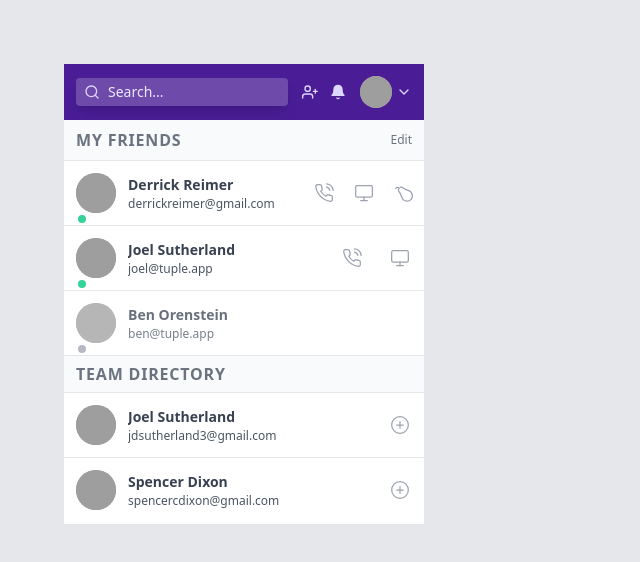
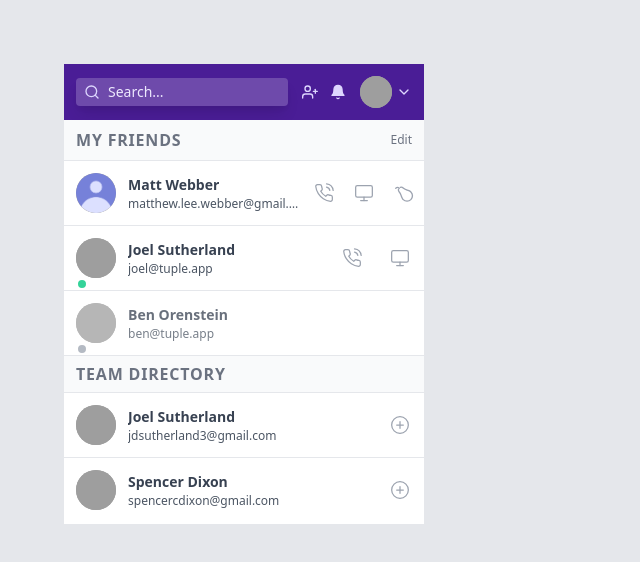
Before and after one commit to matthew-webber/tuple, a React (Create React App) app: page / in a window 1280 px wide. Shown: the top 562 px of the page, without its empty margins (0-640 px from the left). Built offline with nearby package versions, Linux system fonts and the light colour scheme; grey boxes are pictures that could not be loaded.

Commit message:
userCard
WIP

```diff
--- a/package.json
+++ b/package.json
@@ -9,6 +9,7 @@
     "@testing-library/user-event": "^12.8.3",
     "normalize.css": "^8.0.1",
     "react": "^17.0.2",
+    "react-awesome-reveal": "^3.8.1",
     "react-dom": "^17.0.2",
     "react-scripts": "4.0.3",
     "web-vitals": "^1.1.2"
--- /dev/null
+++ b/src/layout/Gravatar.js
@@ -0,0 +1,20 @@
+import React from 'react'
+import gravatar from '../media/missing-gravatar-purple.png'
+
+const Gravatar = () => {
+  return (
+    <div>
+      <img
+        src={gravatar}
+        className='absolute top-0 left-0 w-10 h-10 rounded-full'
+      />
+    </div>
+  )
+}
+
+const gravatarStyle = {
+  height: '40px',
+  width: '40px',
+}
+
+export default Gravatar
--- /dev/null
+++ b/src/layout/UserCard.js
@@ -0,0 +1,167 @@
+import React, {useState} from 'react'
+import Loading from '../Loading'
+import Gravatar from './Gravatar'
+
+const UserCard = ({userInfo, presence}) => {
+  const {imgThumb, userName, userEmail} = userInfo
+
+  const [loading, setLoading] = useState(false)
+
+  const pearClick = () => {
+    setLoading(true)
+    const revertLoading = () => {
+      setLoading(false)
+    }
+    setTimeout(revertLoading, 2000)
+  }
+
+  const getStatusColor = (p) => {
+    return p === 'online'
+      ? 'bg-green-400'
+      : p === 'offline'
+      ? 'bg-gray-400'
+      : p === 'call'
+      ? 'bg-red-400'
+      : null
+  }
+
+  const statusColor = getStatusColor(presence)
+
+  return (
+    <div className='border-b flex items-center leading-normal border-gray-200 hover:bg-gray-50 transition duration-150 ease-in-out'>
+      <div className='flex-shrink-0 flex items-center justify-end transition-all duration-150 ease-in-out overflow-hidden w-0'>
+        <button
+          type='button'
+          className='flex items-center justify-center h-6 w-6'
+        >
+          <div className='text-red-700 hover:text-red-600 transition duration-150 ease-in-out'>
+            <svg
+              xmlns='http://www.w3.org/2000/svg'
+              width='20'
+              height='20'
+              viewBox='0 0 24 24'
+              fill='currentColor'
+              stroke='currentColor'
+              strokeWidth='1.5'
+              stroke-linecap='round'
+              stroke-linejoin='round'
+              className='feather feather-minus-circle'
+            >
+              <circle cx='12' cy='12' r='10'></circle>
+              <line x1='8' y1='12' x2='16' y2='12' stroke='#fff'></line>
+            </svg>
+          </div>
+        </button>
+      </div>
+      <div className='relative p-3 flex-shrink-0 '>
+        <div className='relative w-10 h-10'>
+          <img
+            src='./missing-gravatar-purple.png'
+            className='absolute top-0 left-0 w-10 h-10 rounded-full'
+          />
+          {imgThumb}
+        </div>
+        <div
+          className={`absolute w-3 h-3 rounded-full border-2 border-white ${statusColor}`}
+          style={{bottom: '10', right: '10'}}
+        ></div>
+      </div>
+      <div className='flex-grow pr-0 min-w-0'>
+        <h2 className='pb-px flex items-center text-sm font-bold text-gray-700'>
+          <div className='flex-shrink truncate'>{userName}</div>
+        </h2>
+        <p className='truncate text-xs text-gray-600'>{userEmail}</p>
+      </div>
+      <div className='px-2'>
+        <button
+          type='button'
+          className='flex items-center justify-center h-6 w-6'
+        >
+          <div className='text-gray-400 hover:text-gray-500 transition duration-150 ease-in-out'>
+            <svg
+              xmlns='http://www.w3.org/2000/svg'
+              width='20'
+              height='20'
+              viewBox='0 0 24 24'
+              fill='none'
+              stroke='currentColor'
+              strokeWidth='1.5'
+              stroke-linecap='round'
+              stroke-linejoin='round'
+              className='feather feather-phone-call'
+            >
+              <path d='M15.05 5A5 5 0 0 1 19 8.95M15.05 1A9 9 0 0 1 23 8.94m-1 7.98v3a2 2 0 0 1-2.18 2 19.79 19.79 0 0 1-8.63-3.07 19.5 19.5 0 0 1-6-6 19.79 19.79 0 0 1-3.07-8.67A2 2 0 0 1 4.11 2h3a2 2 0 0 1 2 1.72 12.84 12.84 0 0 0 .7 2.81 2 2 0 0 1-.45 2.11L8.09 9.91a16 16 0 0 0 6 6l1.27-1.27a2 2 0 0 1 2.11-.45 12.84 12.84 0 0 0 2.81.7A2 2 0 0 1 22 16.92z'></path>
+            </svg>
+          </div>
+        </button>
+      </div>
+      <div className='px-2'>
+        <button
+          type='button'
+          className='flex items-center justify-center h-6 w-6'
+        >
+          <div className='text-gray-400 hover:text-gray-500 transition duration-150 ease-in-out'>
+            <svg
+              xmlns='http://www.w3.org/2000/svg'
+              width='20'
+              height='20'
+              viewBox='0 0 24 24'
+              fill='none'
+              stroke='currentColor'
+              strokeWidth='1.5'
+              stroke-linecap='round'
+              stroke-linejoin='round'
+              className='feather feather-monitor'
+            >
+              <rect x='2' y='3' width='20' height='14' rx='2' ry='2'></rect>
+              <line x1='8' y1='21' x2='16' y2='21'></line>
+              <line x1='12' y1='17' x2='12' y2='21'></line>
+            </svg>
+          </div>
+        </button>
+      </div>
+      <div className='px-2'>
+        <div className='pear'>
+          {!loading ? (
+            <button
+              onClick={() => pearClick()}
+              type='button'
+              className='flex items-center justify-center h-6 w-6'
+            >
+              <svg
+                id='emoji'
+                viewBox='0 0 72 72'
+                xmlns='http://www.w3.org/2000/svg'
+              >
+                <g id='line'>
+                  <path
+                    fill='none'
+                    stroke='#9CA3B0'
+                    stroke-linecap='round'
+                    stroke-linejoin='round'
+                    strokeMiterlimit='10'
+                    strokeWidth='4'
+                    d='M21.7378,21.5926c0,0-5.271-5.1624-10.4878,0.0543'
+                  />
+                  <path
+                    fill='none'
+                    stroke='#9CA3B0'
+                    stroke-linecap='round'
+                    stroke-linejoin='round'
+                    strokeMiterlimit='10'
+                    strokeWidth='4'
+                    d='M24.8805,18.9186c2.9293-1.0048,6.3086-0.3418,8.6475,1.9971c3.0495,3.0495,7.5868,4.6409,12.0426,6.2396 c1.658,0.5922,3.3012,1.1843,4.8482,1.843c2.1169,0.9178,4.0709,1.9689,5.6401,3.3604c0.185,0.1702,0.3627,0.333,0.5403,0.5107 c6.3433,6.3433,6.3359,16.6243,0,22.9601c-6.3433,6.3433-16.6169,6.3433-22.9601,0c-0.1776-0.1776-0.3405-0.3553-0.5107-0.5403 c-1.5396-1.6728-2.6573-3.6046-3.3604-5.6401c-0.6588-1.5469-1.2509-3.1901-1.8431-4.8481 c-1.5987-4.4558-3.1901-8.9931-6.2396-12.0426c-2.1564-2.1564-2.8915-5.1939-2.2052-7.9509'
+                  />
+                </g>
+              </svg>
+            </button>
+          ) : (
+            <Loading />
+          )}
+        </div>
+      </div>
+    </div>
+  )
+}
+
+export default UserCard
--- a/src/menus/Pear.js
+++ b/src/menus/Pear.js
@@ -1,5 +1,8 @@
 import React, {useState} from 'react'
+import {Fade} from 'react-awesome-reveal'
+import Gravatar from '../layout/Gravatar'
 import HeaderSearch from '../layout/HeaderSearch'
+import UserCard from '../layout/UserCard'
 import Loading from '../Loading'
 
 const Pear = () => {
@@ -174,7 +177,14 @@ const Pear = () => {
                   </button>
                 </div>
               </div>
-              <div className='border-b flex items-center leading-normal border-gray-200 hover:bg-gray-50 transition duration-150 ease-in-out'>
+              <UserCard
+                userInfo={{
+                  imgThumb: <Gravatar />,
+                  userName: 'Matt Webber',
+                  userEmail: 'matthew.lee.webber@gmail.com',
+                }}
+              />
+              {/* <div className='border-b flex items-center leading-normal border-gray-200 hover:bg-gray-50 transition duration-150 ease-in-out'>
                 <div className='flex-shrink-0 flex items-center justify-end transition-all duration-150 ease-in-out overflow-hidden w-0'>
                   <button
                     type='button'
@@ -324,7 +334,7 @@ const Pear = () => {
                     )}
                   </div>
                 </div>
-              </div>
+              </div> */}
               <div className='border-b flex items-center leading-normal border-gray-200 hover:bg-gray-50 transition duration-150 ease-in-out'>
                 <div className='flex-shrink-0 flex items-center justify-end transition-all duration-150 ease-in-out overflow-hidden w-0'>
                   <button
```
Also changed, not shown: src/media/missing-gravatar-purple.png (added), 1 other file (tests, documents, lock files or other folders).
